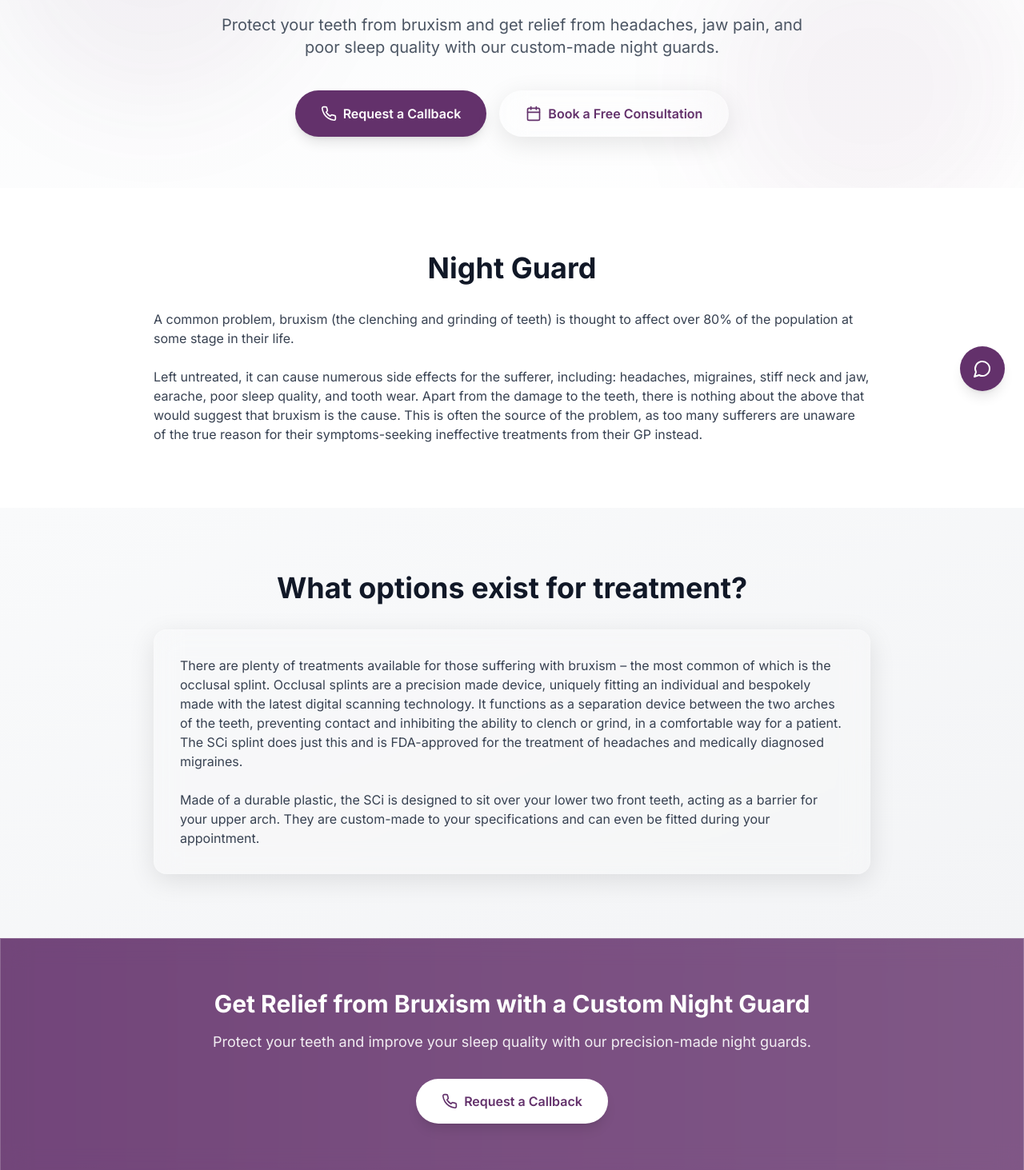
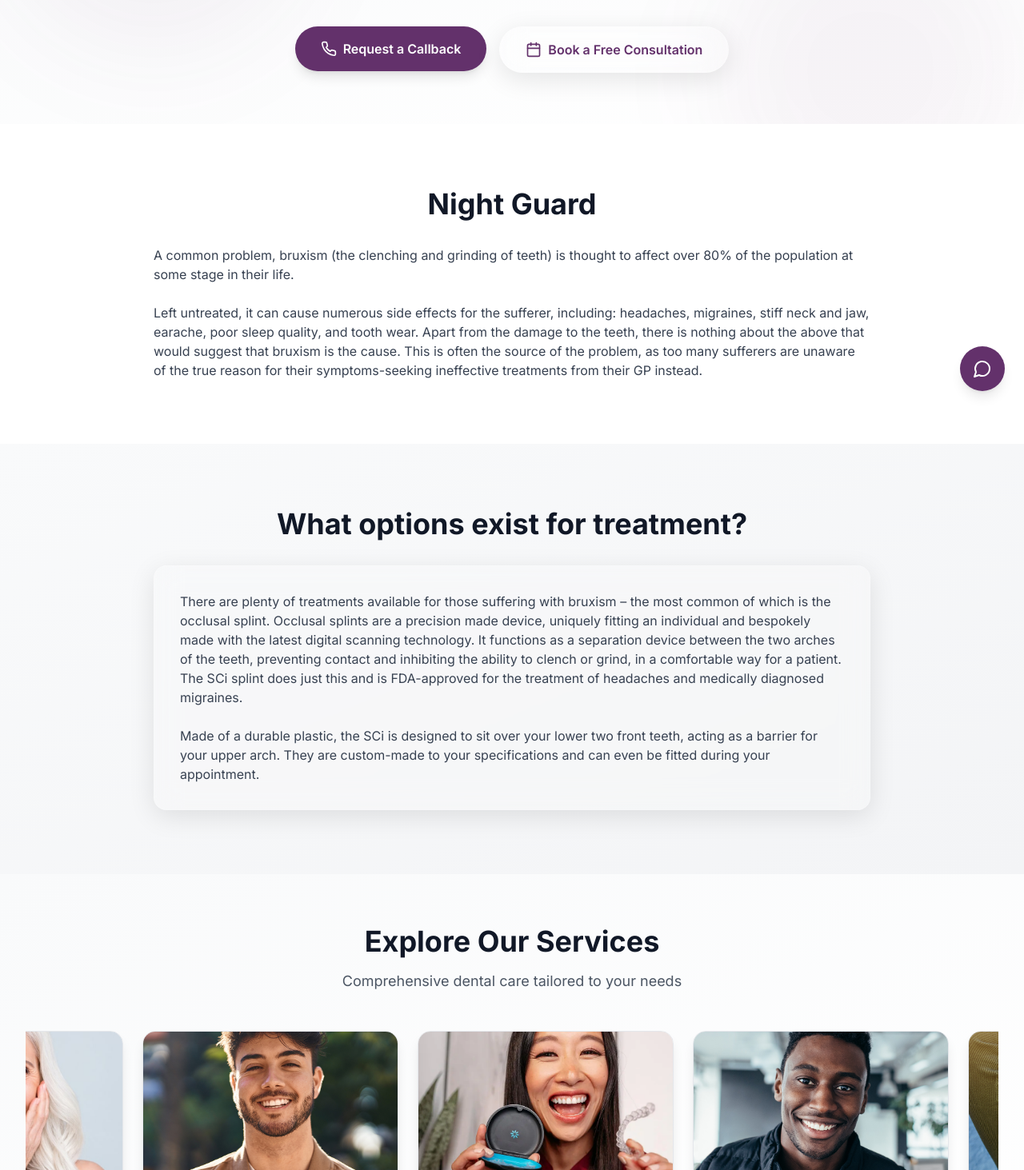
Before and after one commit to Hlo-Admin/coventryroad-original, a React (Vite) app: page /night-guard in a window 1280 px wide. Shown: the part 287-1750 px from the top of the page at 80% size. Built offline with nearby package versions, Linux system fonts and the light colour scheme.

Commit message:
Code edited in Lovable Code Editor
Edited UI in Lovable

```diff
--- a/src/pages/NightGuard.tsx
+++ b/src/pages/NightGuard.tsx
@@ -4,6 +4,7 @@ import Header from '../components/Header';
 import Footer from '../components/Footer';
 import ServiceTiles from '../components/ServiceTiles';
 import FloatingBubble from '../components/FloatingBubble';
+import { Link } from 'react-router-dom';
 
 const NightGuard = () => {
   useEffect(() => {
@@ -29,15 +30,13 @@ const NightGuard = () => {
                 <span className="text-[#63316b]">Night Guard</span>
               </h1>
 
-              <p className="text-lg lg:text-xl text-gray-600 max-w-3xl mx-auto leading-relaxed">
-                Protect your teeth from bruxism and get relief from headaches, jaw pain, and poor sleep quality with our custom-made night guards.
-              </p>
 
               <div className="flex flex-col sm:flex-row gap-4 justify-center pt-4">
+                <Link to="/contact">
                 <button className="bg-[#63316b] text-white px-8 py-4 rounded-full font-semibold hover:bg-[#63316b]/90 transition-all duration-300 inline-flex items-center space-x-2 shadow-lg hover:shadow-xl">
                   <Phone className="w-5 h-5" />
                   <span>Request a Callback</span>
-                </button>
+                </button></Link>
                 <a
                   href="https://booking.uk.hsone.app/soe/new?pid=UKDEO01#/perspectives/1"
                   target="_blank"
@@ -93,7 +92,7 @@ const NightGuard = () => {
         </section>
 
         {/* Call to Action Section */}
-        <section className="py-16 bg-gradient-to-r from-[#63316b] to-[#63316b]/90 text-white relative overflow-hidden">
+        {/* <section className="py-16 bg-gradient-to-r from-[#63316b] to-[#63316b]/90 text-white relative overflow-hidden">
           <div className="absolute inset-0">
             <div className="absolute inset-0 glass bg-white/5"></div>
           </div>
@@ -114,7 +113,7 @@ const NightGuard = () => {
               <span>Request a Callback</span>
             </a>
           </div>
-        </section>
+        </section> */}
 
         {/* Service Tiles */}
         <ServiceTiles />
```
